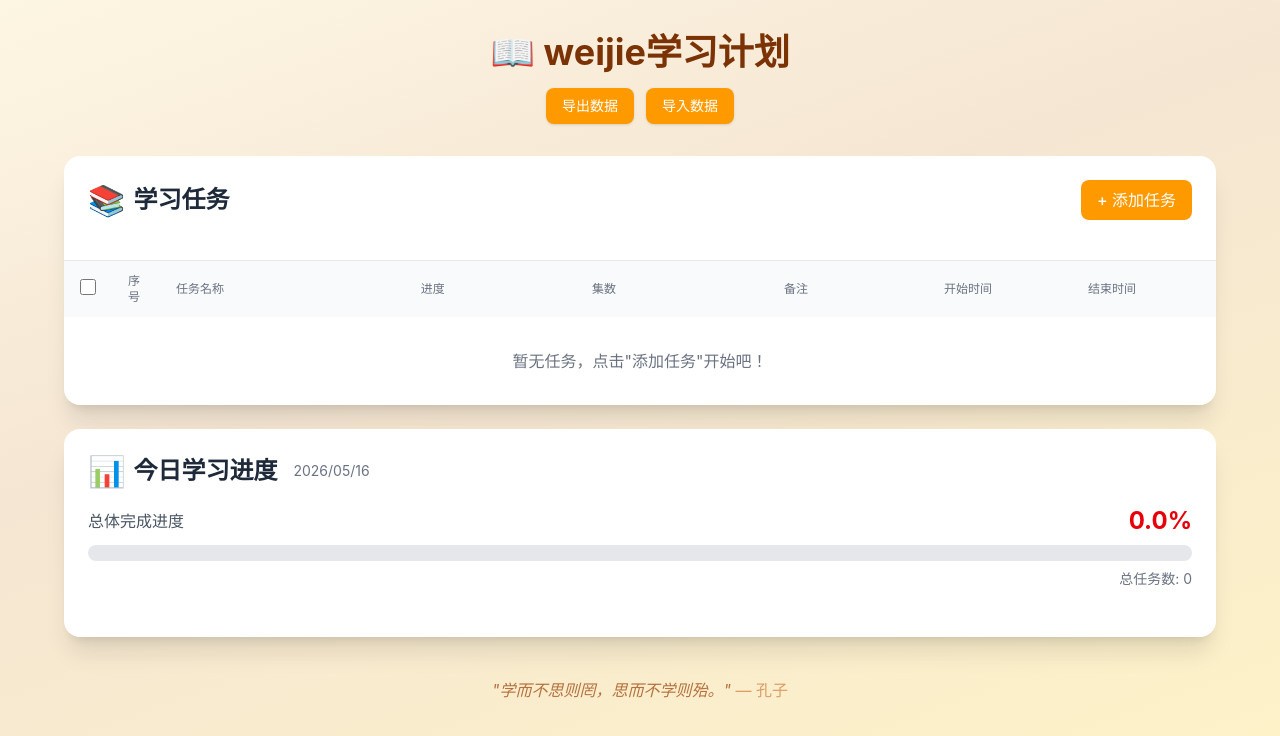
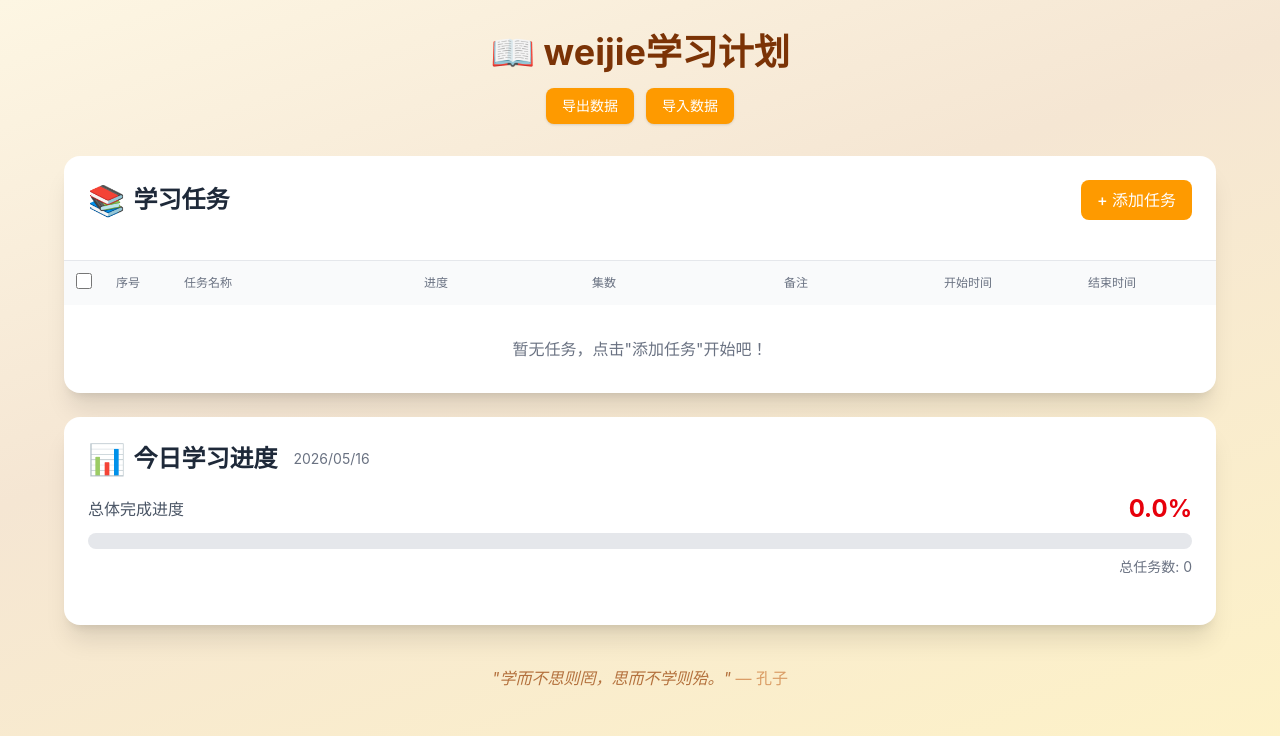
Before and after one commit to weijie380/study-tracker, a React (Vite) app: page / in a window 1280 px wide. Shown: the top 736 px of the page. Built offline with nearby package versions, Linux system fonts and the light colour scheme.

Commit message:
Fix 序号 column width to prevent vertical text

```diff
--- a/src/TaskModule.jsx
+++ b/src/TaskModule.jsx
@@ -227,7 +227,7 @@ function TaskModule({ onProgressUpdate }) {
         <table className="w-full">
           <thead className="bg-gray-50">
             <tr>
-              <th className="px-4 py-3 text-left text-xs font-medium text-gray-500 uppercase w-10">
+              <th className="px-3 py-3 text-left text-xs font-medium text-gray-500 uppercase w-10">
                 <input
                   type="checkbox"
                   checked={tasks.length > 0 && selectedIds.size === tasks.length}
@@ -235,7 +235,7 @@ function TaskModule({ onProgressUpdate }) {
                   className="w-4 h-4 text-amber-600 rounded focus:ring-amber-500"
                 />
               </th>
-              <th className="px-4 py-3 text-left text-xs font-medium text-gray-500 uppercase w-12">序号</th>
+              <th className="px-3 py-3 text-left text-xs font-medium text-gray-500 uppercase w-16">序号</th>
               <th className="px-4 py-3 text-left text-xs font-medium text-gray-500 uppercase">任务名称</th>
               <th className="px-4 py-3 text-left text-xs font-medium text-gray-500 uppercase">进度</th>
               <th className="px-4 py-3 text-left text-xs font-medium text-gray-500 uppercase w-48">集数</th>
```
